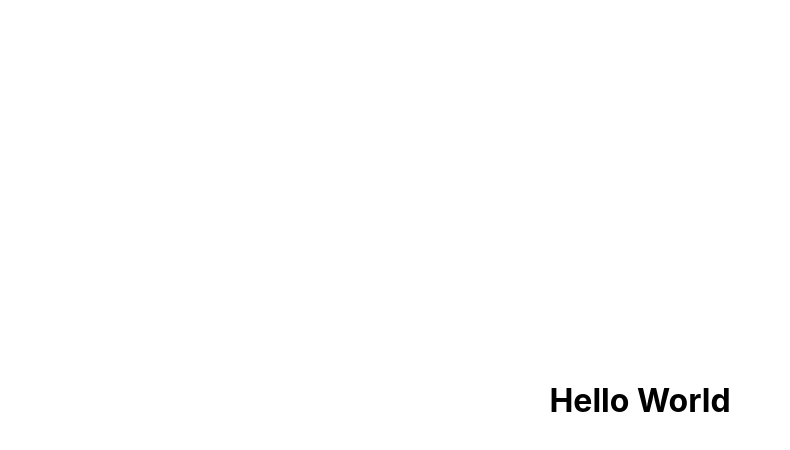
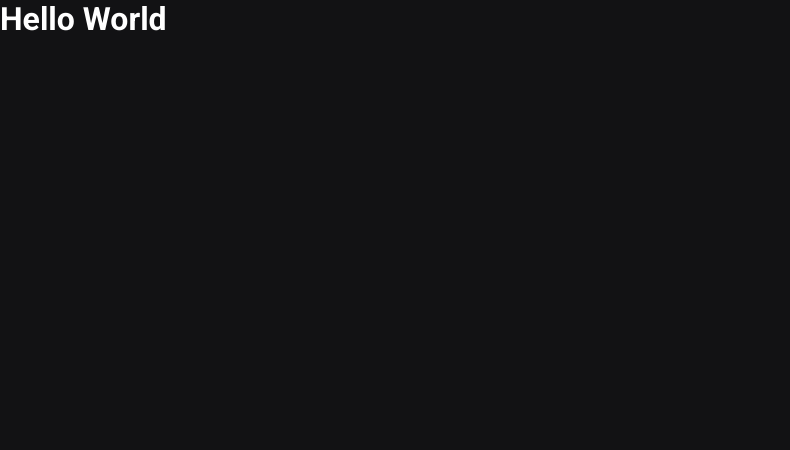
Before and after one commit to gabrielpaiv/gameslair, a Next.js app: page / in a window 1280 px wide. Shown: the top 450 px of the page, without its empty margins (0-790 px from the left). Built offline with nearby package versions, Linux system fonts and the light colour scheme.

Commit message:
Added Global Style Added Roboto font

```diff
--- a/src/pages/_app.tsx
+++ b/src/pages/_app.tsx
@@ -1,6 +1,7 @@
-import '../styles/globals.css'
+import { AppProps } from 'next/app'
+import '../styles/global.scss'
 
-function MyApp({ Component, pageProps }) {
+function MyApp({ Component, pageProps }: AppProps) {
   return <Component {...pageProps} />
 }
 
--- a/src/pages/_document.tsx
+++ b/src/pages/_document.tsx
@@ -1,10 +1,16 @@
+// eslint-disable-next-line @next/next/no-document-import-in-page
 import Document, { Head, Html, Main, NextScript } from 'next/document'
 export default class MyDocument extends Document {
   render() {
     return (
       <Html>
         <Head>
-          <title>GamesLair | Seu covil de jogos</title>
+          <link rel="preconnect" href="https://fonts.googleapis.com" />
+          <link rel="preconnect" href="https://fonts.gstatic.com" />
+          <link
+            href="https://fonts.googleapis.com/css2?family=Roboto:wght@300;400;700;900&display=swap"
+            rel="stylesheet"
+          />
           <link rel="shortcut icon" href="/favicon.png" type="image/png" />
         </Head>
         <body>
--- a/src/pages/index.tsx
+++ b/src/pages/index.tsx
@@ -1,9 +1,13 @@
-import styles from '../styles/Home.module.css'
-
+import Head from 'next/head'
 export default function Home() {
   return (
-    <div className={styles.container}>
-      <h1>Hello World</h1>
-    </div>
+    <>
+      <Head>
+        <title>GamesLair | Seu covil de jogos</title>
+      </Head>
+      <div>
+        <h1>Hello World</h1>
+      </div>
+    </>
   )
 }
--- a/src/styles/Home.module.css
+++ /dev/null
@@ -1,121 +0,0 @@
-.container {
-  min-height: 100vh;
-  padding: 0 0.5rem;
-  display: flex;
-  flex-direction: column;
-  justify-content: center;
-  align-items: center;
-  height: 100vh;
-}
-
-.main {
-  padding: 5rem 0;
-  flex: 1;
-  display: flex;
-  flex-direction: column;
-  justify-content: center;
-  align-items: center;
-}
-
-.footer {
-  width: 100%;
-  height: 100px;
-  border-top: 1px solid #eaeaea;
-  display: flex;
-  justify-content: center;
-  align-items: center;
-}
-
-.footer a {
-  display: flex;
-  justify-content: center;
-  align-items: center;
-  flex-grow: 1;
-}
-
-.title a {
-  color: #0070f3;
-  text-decoration: none;
-}
-
-.title a:hover,
-.title a:focus,
-.title a:active {
-  text-decoration: underline;
-}
-
-.title {
-  margin: 0;
-  line-height: 1.15;
-  font-size: 4rem;
-}
-
-.title,
-.description {
-  text-align: center;
-}
-
-.description {
-  line-height: 1.5;
-  font-size: 1.5rem;
-}
-
-.code {
-  background: #fafafa;
-  border-radius: 5px;
-  padding: 0.75rem;
-  font-size: 1.1rem;
-  font-family: Menlo, Monaco, Lucida Console, Liberation Mono, DejaVu Sans Mono,
-    Bitstream Vera Sans Mono, Courier New, monospace;
-}
-
-.grid {
-  display: flex;
-  align-items: center;
-  justify-content: center;
-  flex-wrap: wrap;
-  max-width: 800px;
-  margin-top: 3rem;
-}
-
-.card {
-  margin: 1rem;
-  padding: 1.5rem;
-  text-align: left;
-  color: inherit;
-  text-decoration: none;
-  border: 1px solid #eaeaea;
-  border-radius: 10px;
-  transition: color 0.15s ease, border-color 0.15s ease;
-  width: 45%;
-}
-
-.card:hover,
-.card:focus,
-.card:active {
-  color: #0070f3;
-  border-color: #0070f3;
-}
-
-.card h2 {
-  margin: 0 0 1rem 0;
-  font-size: 1.5rem;
-}
-
-.card p {
-  margin: 0;
-  font-size: 1.25rem;
-  line-height: 1.5;
-}
-
-.logo {
-  height: 1em;
-  margin-left: 0.5rem;
-}
-
-@media (max-width: 600px) {
-  .grid {
-    width: 100%;
-    flex-direction: column;
-  }
-}
--- /dev/null
+++ b/src/styles/global.scss
@@ -0,0 +1,54 @@
+* {
+  margin: 0;
+  padding: 0;
+  box-sizing: border-box;
+}
+
+:root {
+  --white: #ffffff;
+
+  --gray-100: #e1e1e6;
+  --gray-300: #a8a8b3;
+  --gray-700: #323238;
+  --gray-800: #29292e;
+  --gray-850: #1f2629;
+  --gray-900: #121214;
+
+  --cyan-500: #61dafb;
+  --yellow-500: #eba417;
+  --green-500: #3caf50;
+  --red-500: #e91e63;
+}
+
+@media (max-width: 1080px) {
+  html {
+    font-size: 93.75%;
+  }
+}
+@media (max-width: 720px) {
+  html {
+    font-size: 87.5%;
+  }
+}
+
+body {
+  background: var(--gray-900);
+  color: var(--white);
+}
+
+body,
+input,
+textarea,
+select,
+button {
+  font: 400 1rem 'Roboto', sans-serif;
+}
+
+button {
+  cursor: pointer;
+}
+
+a {
+  color: inherit;
+  text-decoration: none;
+}
--- a/src/styles/globals.css
+++ /dev/null
@@ -1,16 +0,0 @@
-html,
-body {
-  padding: 0;
-  margin: 0;
-  font-family: -apple-system, BlinkMacSystemFont, Segoe UI, Roboto, Oxygen,
-    Ubuntu, Cantarell, Fira Sans, Droid Sans, Helvetica Neue, sans-serif;
-}
-
-a {
-  color: inherit;
-  text-decoration: none;
-}
-
-* {
-  box-sizing: border-box;
-}
```
